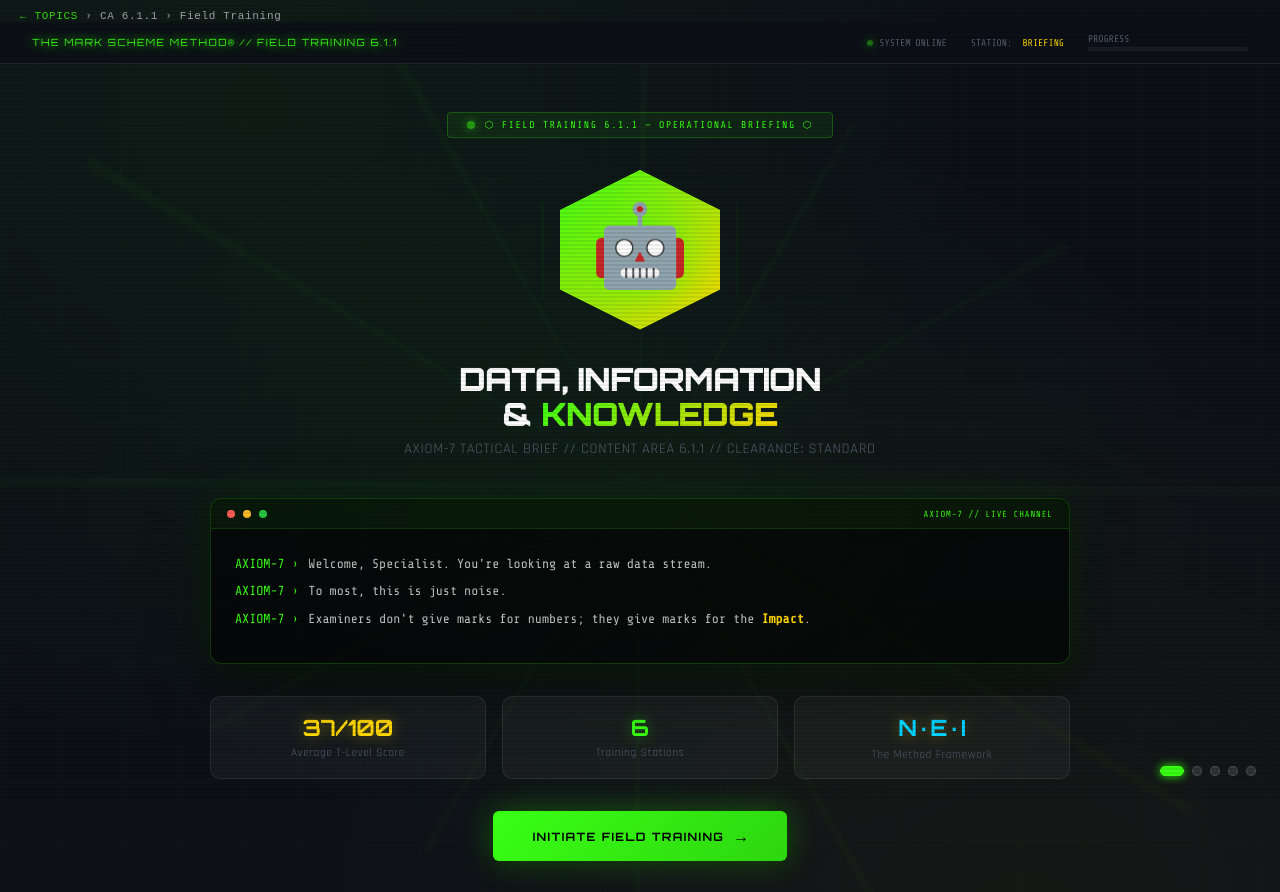
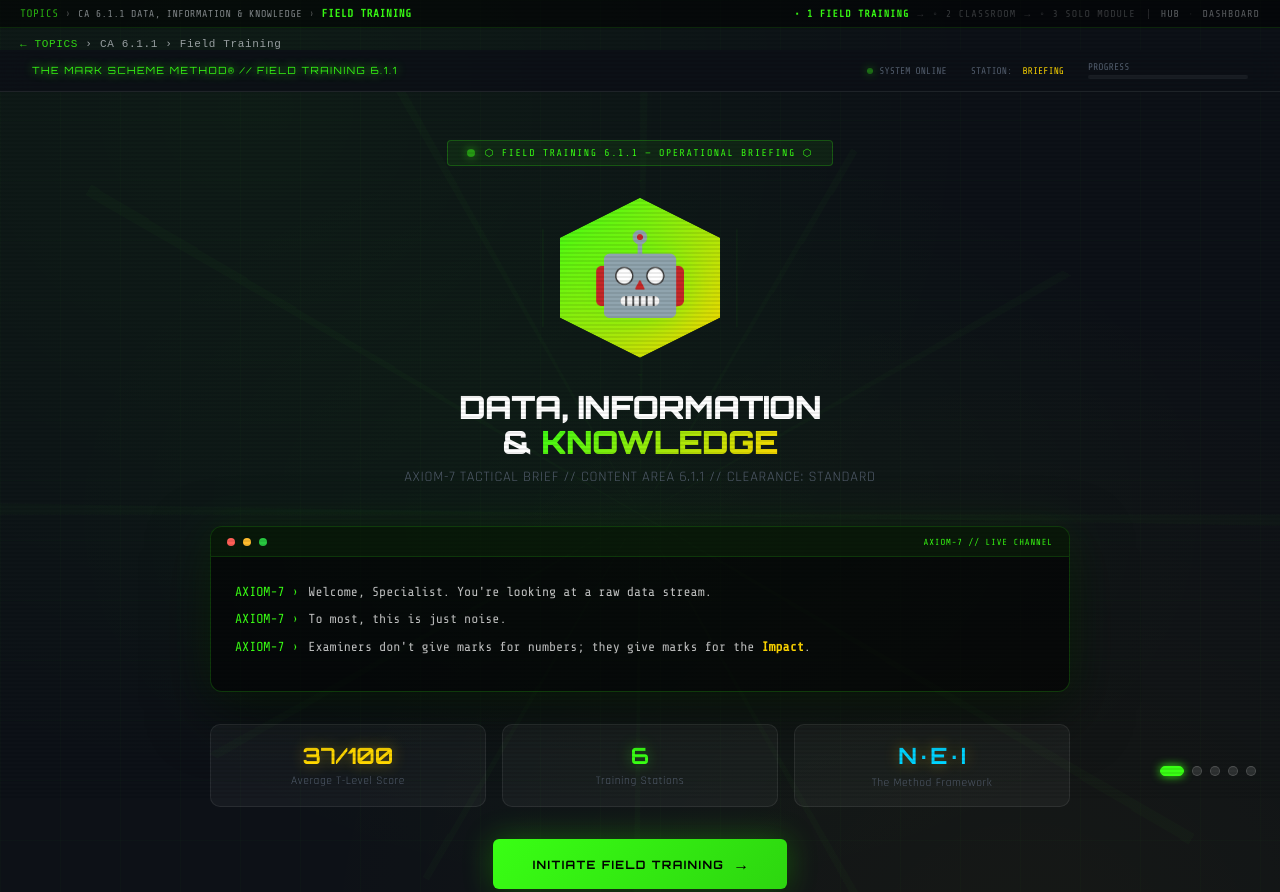
Before and after one commit to DevonTallMan/mark-scheme-method-pilot, a website: page learn/6-1-1/index.html in a window 1280 px wide. Shown: the top 892 px of the page. Drawn offline with nearby package versions, Linux system fonts and the light colour scheme.

Commit message:
feat: add content nav strip to FT g611

```diff
--- a/learn/6-1-1/index.html
+++ b/learn/6-1-1/index.html
@@ -1230,6 +1230,13 @@ body::after{
 </style>
 <style id="msm-breadcrumb-style">.msm-breadcrumb{font-family:monospace;font-size:11px;padding:10px 20px 0;color:rgba(232,237,243,0.65);letter-spacing:0.06em;}.msm-breadcrumb a{color:rgba(57,255,20,0.85);text-decoration:none;}.msm-breadcrumb a:hover{text-decoration:underline;}</style><style id="msm-nextstep-style">.msm-next-step{margin:40px 20px 20px;padding:20px 24px;background:rgba(57,255,20,0.06);border:1px solid rgba(57,255,20,0.25);border-radius:4px;font-family:monospace;}.msm-next-step .ns-label{font-size:10px;letter-spacing:0.1em;color:rgba(232,237,243,0.65);margin-bottom:8px;}.msm-next-step .ns-link{display:inline-block;color:#39FF14;text-decoration:none;font-size:13px;letter-spacing:0.06em;}.msm-next-step .ns-link:hover{text-decoration:underline;}</style></head>
 <body>
+<!-- MSM-CONTENT-NAV -->
+<nav class="msm-content-nav" aria-label="Content path" style="font-family:'Share Tech Mono',monospace;background:rgba(0,0,0,0.55);border-bottom:1px solid rgba(57,255,20,0.12);padding:7px 20px;display:flex;align-items:center;justify-content:space-between;flex-wrap:wrap;gap:6px;position:sticky;top:0;z-index:200;">
+  <div style="font-size:11px;letter-spacing:0.5px;"><a href="../../topics.html" style="color:rgba(57,255,20,0.7);text-decoration:none;">TOPICS</a> <span style="color:rgba(255,255,255,0.3);">&rsaquo;</span> <span style="color:rgba(232,237,243,0.55);font-size:10px;">CA 6.1.1 DATA, INFORMATION & KNOWLEDGE</span> <span style="color:rgba(255,255,255,0.3);">&rsaquo;</span> <span style="color:#39FF14;font-weight:700;">FIELD TRAINING</span></div>
+  <div style="display:flex;align-items:center;gap:8px;font-size:10px;letter-spacing:1px;"><span style="color:#39FF14;font-weight:700;">&bull; 1 FIELD TRAINING</span> <span style="color:rgba(255,255,255,0.15);">&#x2192;</span> <span style="color:rgba(232,237,243,0.22);">&#x25E6; 2 CLASSROOM</span> <span style="color:rgba(255,255,255,0.15);">&#x2192;</span> <span style="color:rgba(232,237,243,0.22);">&#x25E6; 3 SOLO MODULE</span> <span style="display:inline-block;width:1px;height:10px;background:rgba(255,255,255,0.12);margin:0 4px;"></span> <a href="../../hub.html" style="color:rgba(232,237,243,0.38);text-decoration:none;font-size:10px;">HUB</a> <span style="color:rgba(255,255,255,0.12);">&#xB7;</span> <a href="../../dashboard.html" style="color:rgba(232,237,243,0.38);text-decoration:none;font-size:10px;">DASHBOARD</a></div>
+</nav>
+<!-- END MSM-CONTENT-NAV -->
+
 <div class="msm-breadcrumb" aria-label="Breadcrumb"><a href="https://devontallman.github.io/mark-scheme-method-pilot/topics.html">&larr; TOPICS</a> &rsaquo; CA 6.1.1 &rsaquo; Field Training</div>
 
 
```
